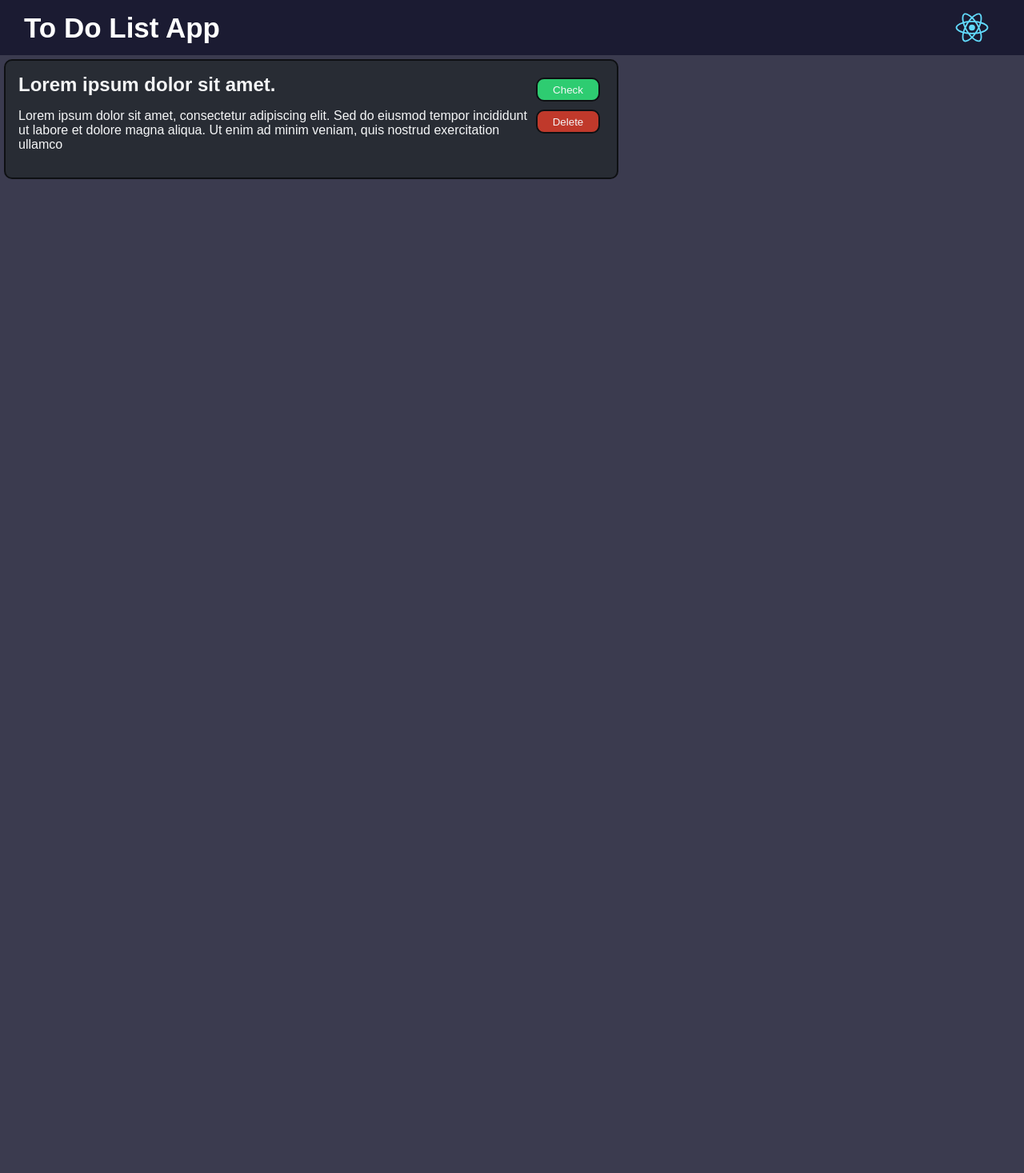
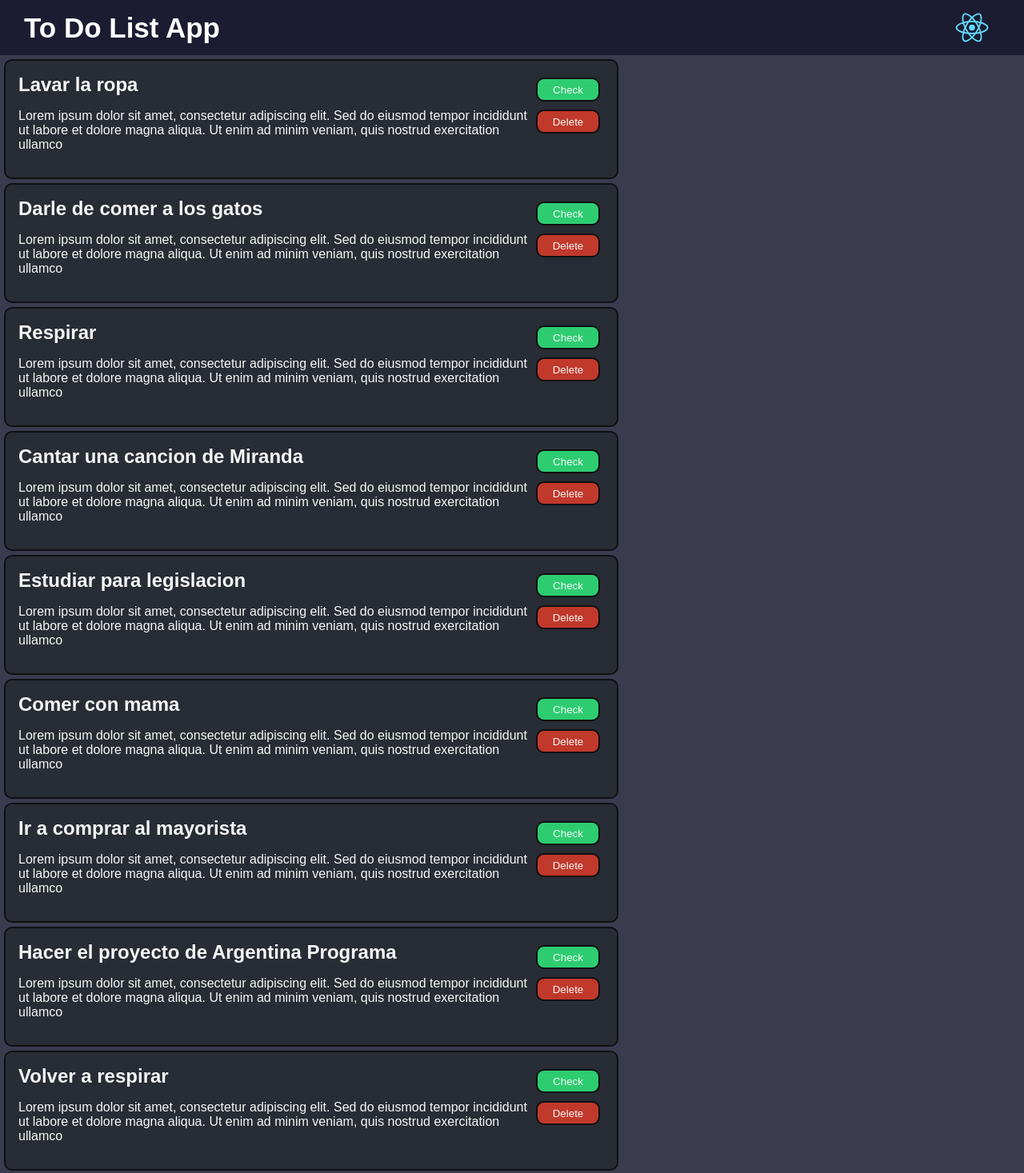
Before and after one commit to FlorCardinali/to-do-app, a React (Create React App) app: page / in a window 1280 px wide. Shown: the top 1467 px of the page at 80% size. Before the commit the page ends 800 px from the top, so only its background shows below. Built offline with nearby package versions, Linux system fonts and the light colour scheme.

Commit message:
se agregaron ejemplos practicos a modo de data para testeo

```diff
--- a/src/components/taskItem/TaskItem.module.css
+++ b/src/components/taskItem/TaskItem.module.css
@@ -87,5 +87,6 @@ span {
     }
     span {
         justify-content: center;
+        align-items: flex-end;
     }
 }
--- a/src/components/taskList/TaskList.js
+++ b/src/components/taskList/TaskList.js
@@ -2,12 +2,56 @@ import React from "react"
 import TaskItem from "../taskItem/TaskItem";
 
 const TaskList = () => {
+
+    const data = [
+        {
+            title: "Lavar la ropa",
+            description:"Lorem ipsum dolor sit amet, consectetur adipiscing elit. Sed do eiusmod tempor incididunt ut labore et dolore magna aliqua. Ut enim ad minim veniam, quis nostrud exercitation ullamco"
+        },
+        {
+            title: "Darle de comer a los gatos",
+            description:"Lorem ipsum dolor sit amet, consectetur adipiscing elit. Sed do eiusmod tempor incididunt ut labore et dolore magna aliqua. Ut enim ad minim veniam, quis nostrud exercitation ullamco"
+        },
+        {
+            title: "Respirar",
+            description:"Lorem ipsum dolor sit amet, consectetur adipiscing elit. Sed do eiusmod tempor incididunt ut labore et dolore magna aliqua. Ut enim ad minim veniam, quis nostrud exercitation ullamco"
+        },
+        {
+            title: "Cantar una cancion de Miranda",
+            description:"Lorem ipsum dolor sit amet, consectetur adipiscing elit. Sed do eiusmod tempor incididunt ut labore et dolore magna aliqua. Ut enim ad minim veniam, quis nostrud exercitation ullamco"
+        },
+        {
+            title: "Estudiar para legislacion",
+            description:"Lorem ipsum dolor sit amet, consectetur adipiscing elit. Sed do eiusmod tempor incididunt ut labore et dolore magna aliqua. Ut enim ad minim veniam, quis nostrud exercitation ullamco"
+        },
+        {
+            title: "Comer con mama",
+            description:"Lorem ipsum dolor sit amet, consectetur adipiscing elit. Sed do eiusmod tempor incididunt ut labore et dolore magna aliqua. Ut enim ad minim veniam, quis nostrud exercitation ullamco"
+        },
+        {
+            title: "Ir a comprar al mayorista",
+            description:"Lorem ipsum dolor sit amet, consectetur adipiscing elit. Sed do eiusmod tempor incididunt ut labore et dolore magna aliqua. Ut enim ad minim veniam, quis nostrud exercitation ullamco"
+        },
+        {
+            title: "Hacer el proyecto de Argentina Programa",
+            description:"Lorem ipsum dolor sit amet, consectetur adipiscing elit. Sed do eiusmod tempor incididunt ut labore et dolore magna aliqua. Ut enim ad minim veniam, quis nostrud exercitation ullamco"
+        },
+        {
+            title: "Volver a respirar",
+            description:"Lorem ipsum dolor sit amet, consectetur adipiscing elit. Sed do eiusmod tempor incididunt ut labore et dolore magna aliqua. Ut enim ad minim veniam, quis nostrud exercitation ullamco"
+        },
+        {
+            title: "Volver a Estudiar",
+            description:"Lorem ipsum dolor sit amet, consectetur adipiscing elit. Sed do eiusmod tempor incididunt ut labore et dolore magna aliqua. Ut enim ad minim veniam, quis nostrud exercitation ullamco"
+        }
+    ]
+
     return (
-    <TaskItem
-    title="Lorem ipsum dolor sit amet."
-    // max 200 caracteres
-    description="Lorem ipsum dolor sit amet, consectetur adipiscing elit. Sed do eiusmod tempor incididunt ut labore et dolore magna aliqua. Ut enim ad minim veniam, quis nostrud exercitation ullamco
-    "/>
+    <>
+        {/* description max 200 caracteres */}
+        {data.map((i) => <TaskItem title={i.title} description={i.description}/>)}
+    </>
+
     );
 }
 export default TaskList;
```
